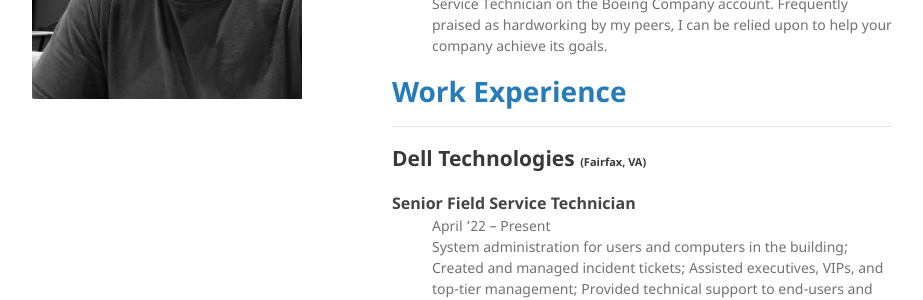
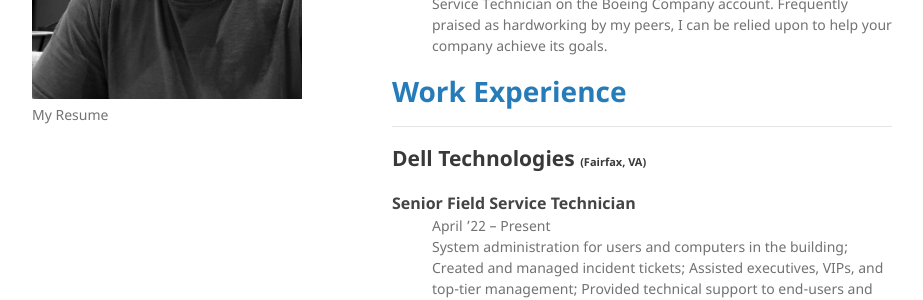
Before and after one commit to tewynkoop/TylerWynkoop, a Jekyll site: the page built from index.md, in a window 1280 px wide. Shown: the part 335-635 px from the top of the page, without its empty margins (178-1101 px from the left). Built offline with Jekyll 4.4.1, drawn with Linux system fonts in a browser that asks for light colours; a script that is not in the unit is left out; our own code applies the rules of GitHub Pages for plain Markdown files.

Commit message:
Update default.html

```diff
--- a/_layouts/default.html
+++ b/_layouts/default.html
@@ -5,7 +5,7 @@
     <meta http-equiv="X-UA-Compatible" content="IE=edge">
     <meta name="viewport" content="width=device-width, initial-scale=1">
 
-    {% seo %}
+{% seo %}
     <link rel="stylesheet" href="{{ "/assets/css/style.css?v=" | append: site.github.build_revision | relative_url }}">
     <!--[if lt IE 9]>
     <script src="https://cdnjs.cloudflare.com/ajax/libs/html5shiv/3.7.3/html5shiv.min.js"></script>
@@ -21,7 +21,7 @@
           <img src="{{site.logo | relative_url}}" alt="Logo" />
         {% endif %}
 
-        <!-- <p>{{ site.description | default: site.github.project_tagline }}</p> -->
+        {{ site.description | default: site.github.project_tagline }}
 
         <!-- {% if site.github.is_project_page %}
         <p class="view"><a href="{{ site.github.repository_url }}">View the Project on GitHub <small>{{ site.github.repository_nwo }}</small></a></p>
@@ -32,28 +32,6 @@
         <p class="view"><a href="{{ site.github.owner_url }}">View My GitHub Profile</a></p>
         {% endif %}
         -->
-
-        <!-- <h3><span style="color:#267CB9"> Awards/Certifications </span></h1>
-        <ul>
-            <li>CompTIA A+ ce Certification
-                <ul>
-                    <li>Code: <a href="http://verify.CompTIA.org">SYB56S9N9GE41FWB</a></li>
-                </ul>
-            </li>
-            <li>Eagle Scout Award</li>
-            <li>IC3 Certification - 2007
-                <ul>
-                    <li>Credential ID: <a href="http://verify.certiport.com/">N7mm-woXh</a></li>
-                </ul>
-            </li>
-            <li>Microsoft Office Specialist: Microsoft Office Word 2007 (MOS)
-                <ul>
-                    <li>Credential ID: <a href="http://verify.certiport.com/">A8PC-wQFv</a></li>
-                </ul>
-            </li>
-        </ul> -->
-
-        <!-- <div data-iframe-width="150" data-iframe-height="270" data-share-badge-id="cd1eaaa3-9fb5-4e3e-a950-1a10813f3333" data-share-badge-host="https://www.credly.com"></div><script type="text/javascript" async src="//cdn.credly.com/assets/utilities/embed.js"></script> -->
 
         <!-- {% if site.show_downloads %}
         <ul class="downloads">
```
